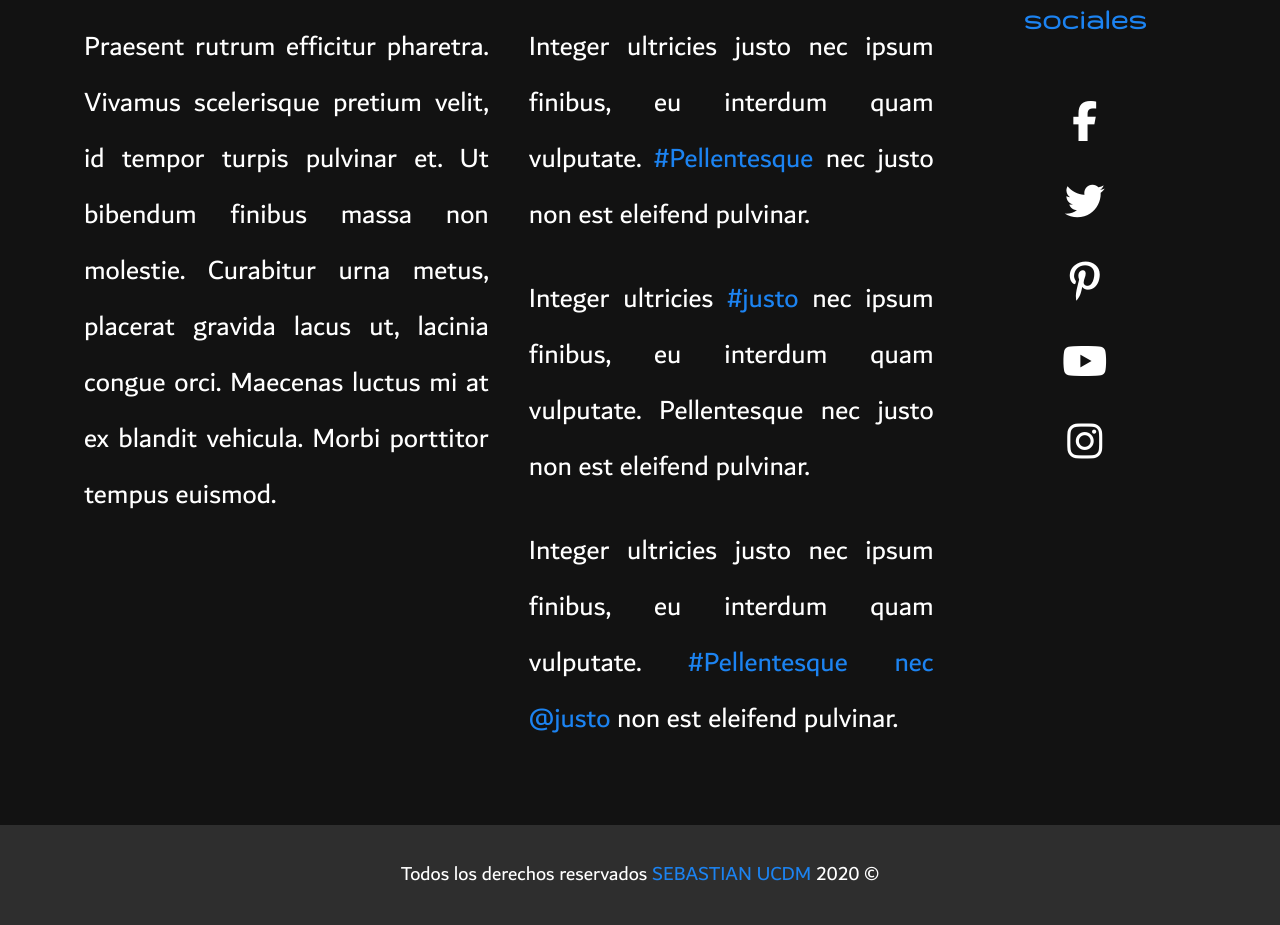
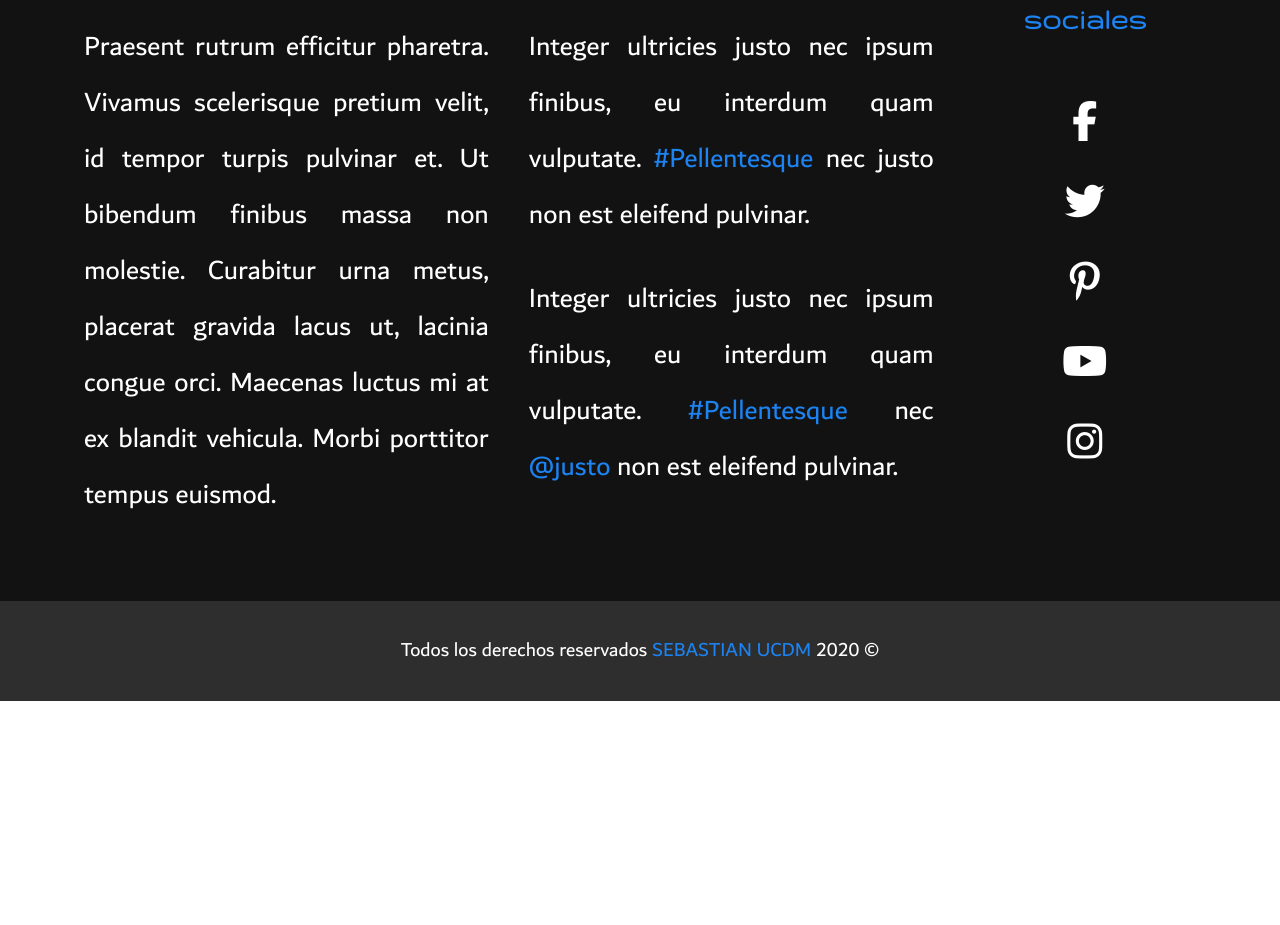
Before and after one commit to JuanFrAguirre/Sebastian-UCDM, a plain HTML site: page index.html in a window 1280 px wide. Shown: the part 7671-8596 px from the top of the page. After the commit the page ends 8372 px from the top, so only its background shows below. Drawn offline with nearby package versions, Linux system fonts and the light colour scheme.

Commit message:
html/css

```diff
--- a/css/styles.css
+++ b/css/styles.css
@@ -299,8 +299,8 @@ img {
     height: 100%;
   }
   .navegacion a:hover {
-    -webkit-transform: scale(1.1);
-            transform: scale(1.1);
+    -webkit-transform: scale(1.2);
+            transform: scale(1.2);
   }
 }
 
--- a/index.html
+++ b/index.html
@@ -408,16 +408,9 @@
             </li>
             <li>
               <p>
-                Integer ultricies <span>#justo</span> nec ipsum finibus, eu
-                interdum quam vulputate. Pellentesque nec justo non est eleifend
-                pulvinar.
-              </p>
-            </li>
-            <li>
-              <p>
                 Integer ultricies justo nec ipsum finibus, eu interdum quam
-                vulputate. <span>#Pellentesque nec @justo</span> non est
-                eleifend pulvinar.
+                vulputate. <span>#Pellentesque</span> nec
+                <span>@justo</span> non est eleifend pulvinar.
               </p>
             </li>
           </ul>
```
